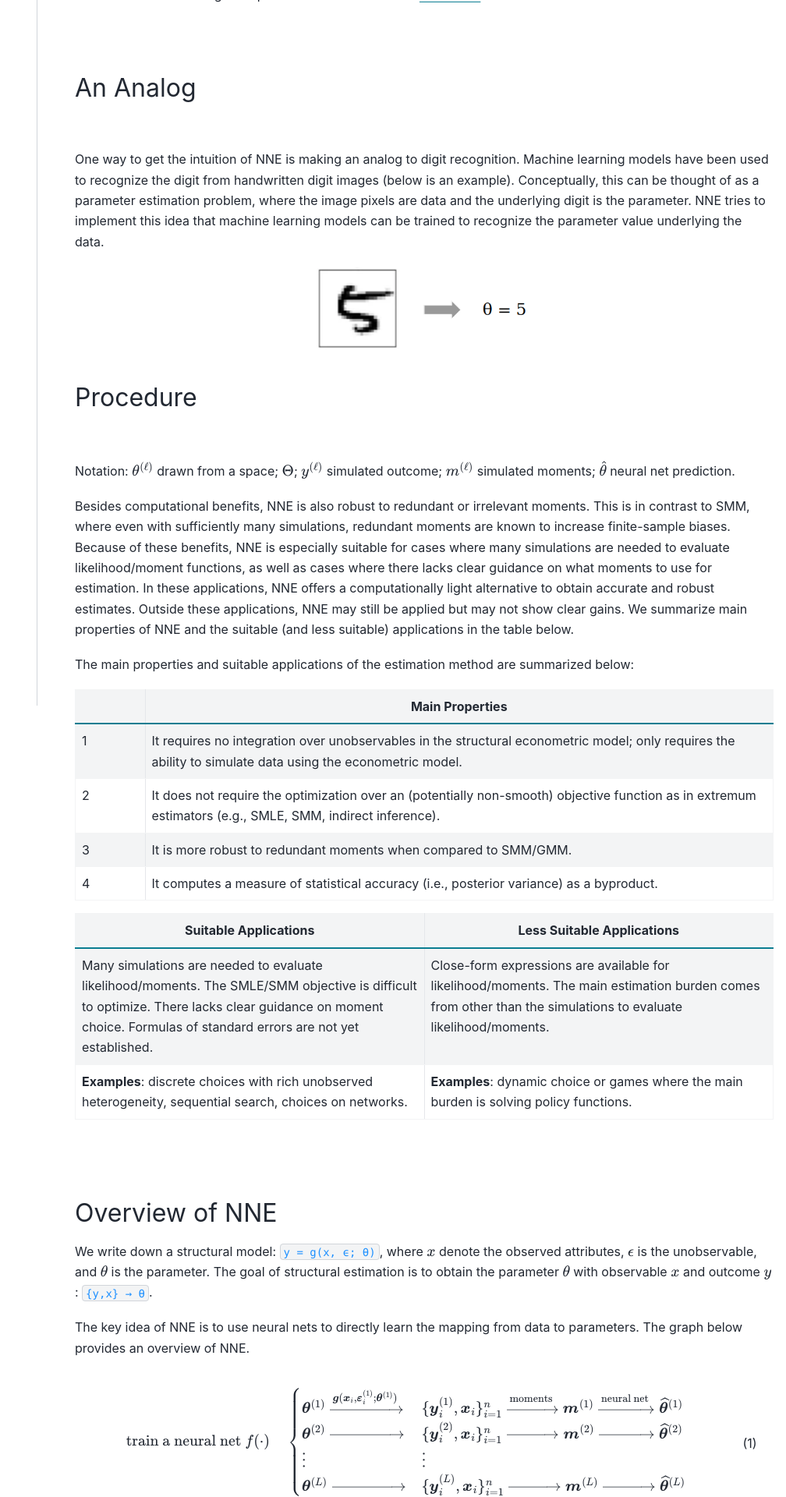
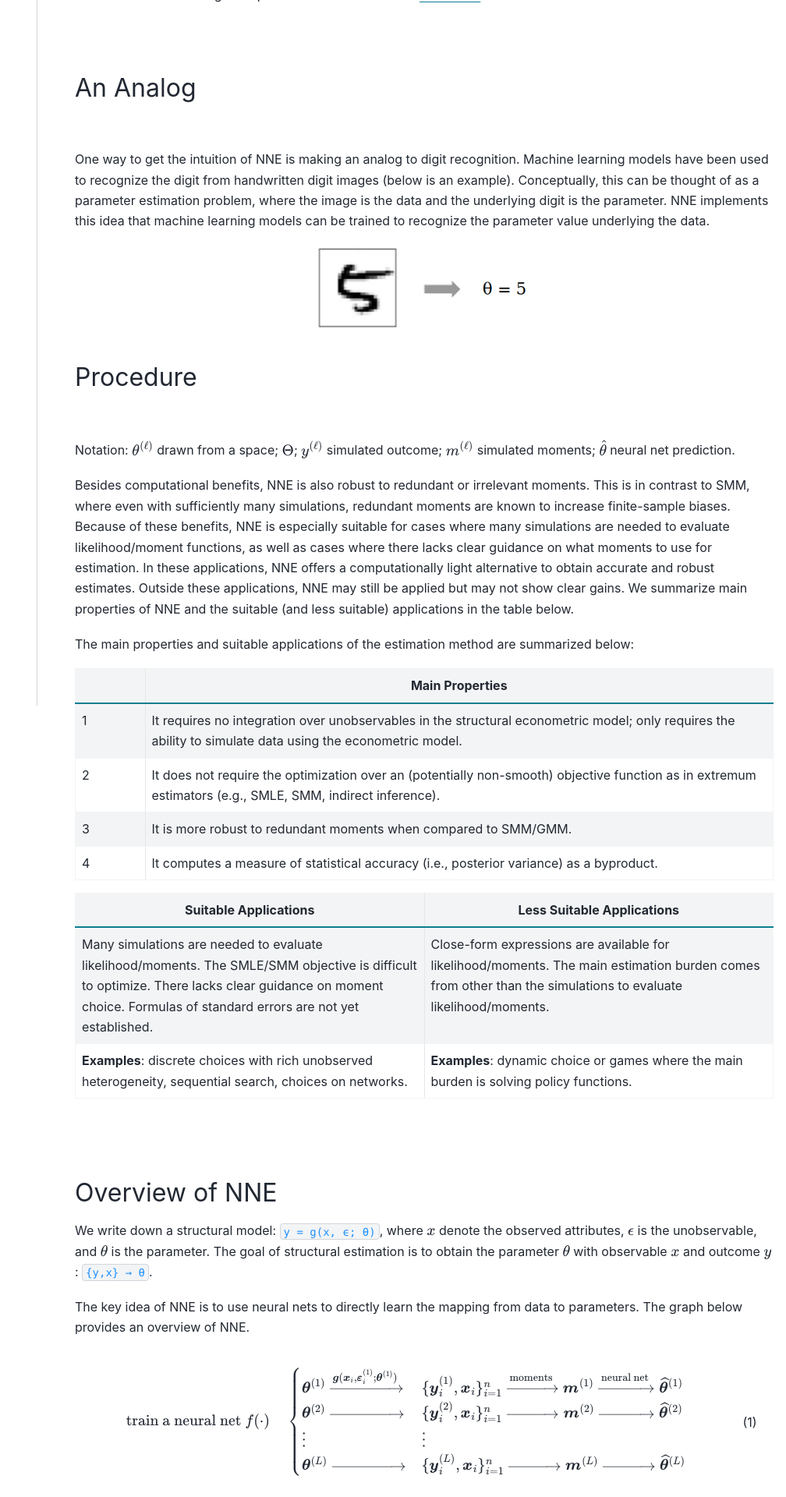
Before and after one commit to nnehome/nnehome.github.io, a Sphinx documentation site: the page built from docs/source/home/home.rst, in a window 1280 px wide. Shown: the part 964-2884 px from the top of the page at 78% size, without its empty margins (272-1280 px from the left). Built offline with Sphinx 7.4.7 and the PyData theme 0.15.4, drawn with Linux system fonts in a browser that asks for light colours.

Commit message:
some change

```diff
--- a/docs/source/home/home.rst
+++ b/docs/source/home/home.rst
@@ -35,7 +35,7 @@
 An Analog
 ---------------
 |
-One way to get the intuition of NNE is making an analog to digit recognition. Machine learning models have been used to recognize the digit from handwritten digit images (below is an example). Conceptually, this can be thought of as a parameter estimation problem, where the image pixels are data and the underlying digit is the parameter. NNE tries to implement this idea that machine learning models can be trained to recognize the parameter value underlying the data.
+One way to get the intuition of NNE is making an analog to digit recognition. Machine learning models have been used to recognize the digit from handwritten digit images (below is an example). Conceptually, this can be thought of as a parameter estimation problem, where the image is the data and the underlying digit is the parameter. NNE implements this idea that machine learning models can be trained to recognize the parameter value underlying the data.
 
 .. image:: digit_rec.png
   :scale: 70%
```
